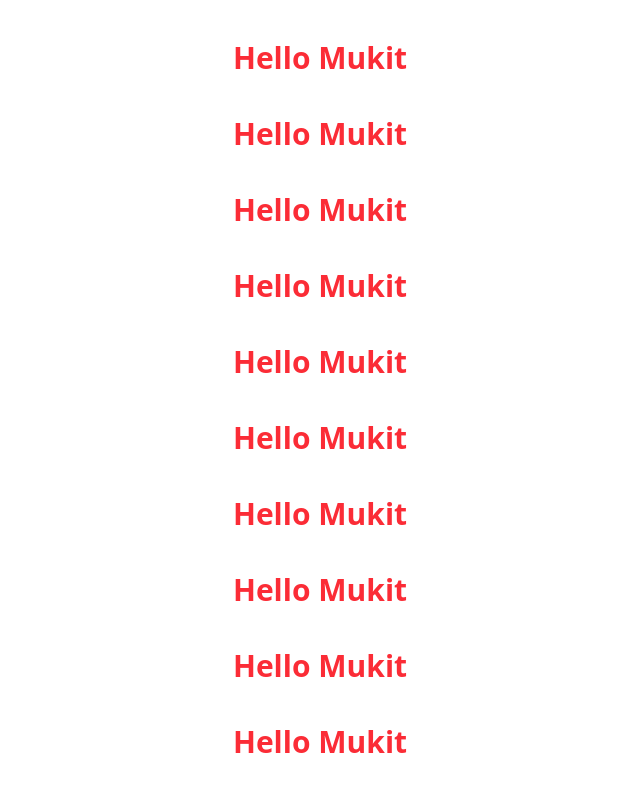
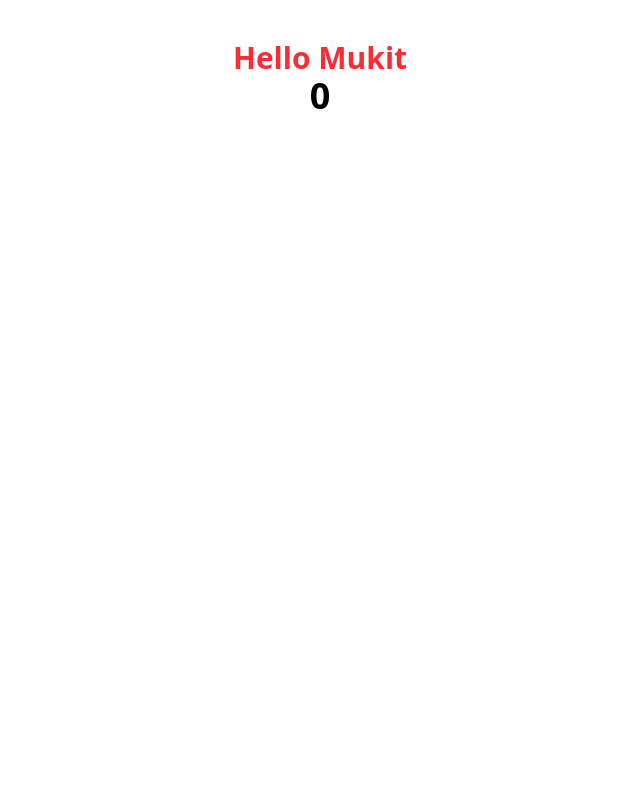
Before and after one commit to MukitHossen7/Polishing-React.js, a React (Vite) app in the folder how-to-install-react-app/: page / in a window 1280 px wide. Shown: the top 800 px of the page, without its empty margins (320-960 px from the left). Built offline with nearby package versions, Linux system fonts and the light colour scheme.

Commit message:
refactor RepitComponent to remove duplicates and update rendering logic

```diff
--- a/how-to-install-react-app/src/App.jsx
+++ b/how-to-install-react-app/src/App.jsx
@@ -4,10 +4,6 @@ function App() {
   return (
     <>
       <RepitComponent></RepitComponent>
-      <RepitComponent></RepitComponent>
-      <RepitComponent></RepitComponent>
-      <RepitComponent></RepitComponent>
-      <RepitComponent></RepitComponent>
     </>
   );
 }
--- a/how-to-install-react-app/src/components/RepitComponents/RepitComponent.jsx
+++ b/how-to-install-react-app/src/components/RepitComponents/RepitComponent.jsx
@@ -1,15 +1,16 @@
 const RepitComponent = () => {
+  let students = [];
+  console.log(Boolean(0));
   return (
     <>
       <h2 className="text-red-500 font-bold text-center mt-10 text-3xl">
         Hello Mukit
       </h2>
-      <h2 className="text-red-500 font-bold text-center mt-10 text-3xl">
-        Hello Mukit
-      </h2>
-      <h2 className="text-red-500 font-bold text-center mt-10 text-3xl">
-        Hello Mukit
-      </h2>
+      <div>
+        <h2 className="text-center font-bold text-4xl">
+          {students.length && "Not Available"}
+        </h2>
+      </div>
     </>
   );
 };
```
